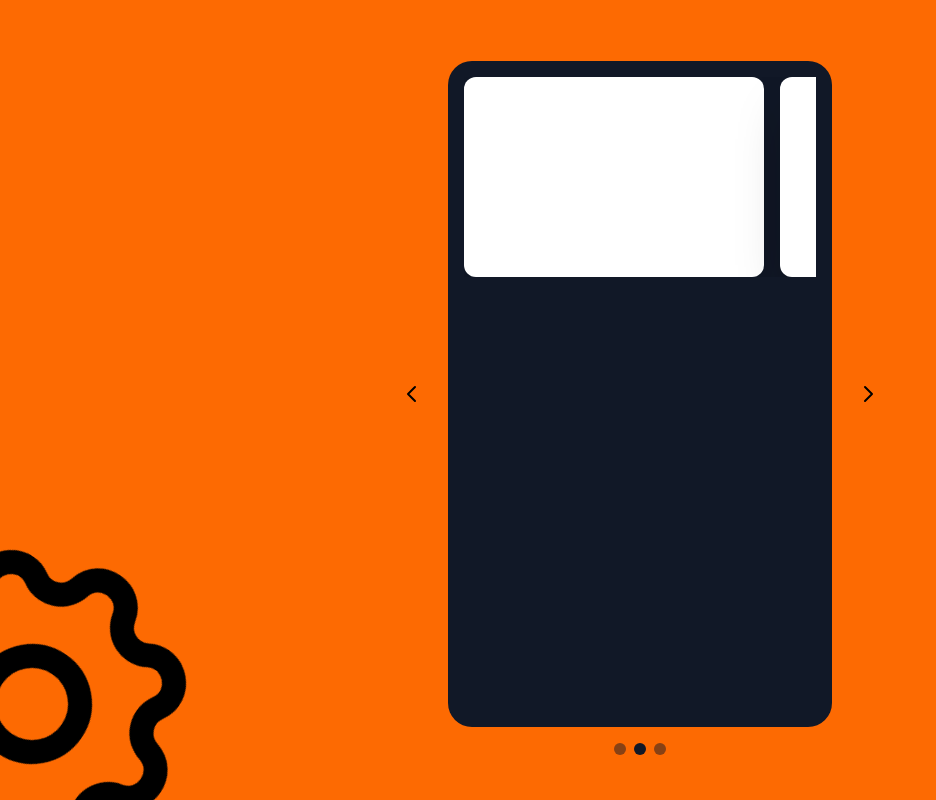
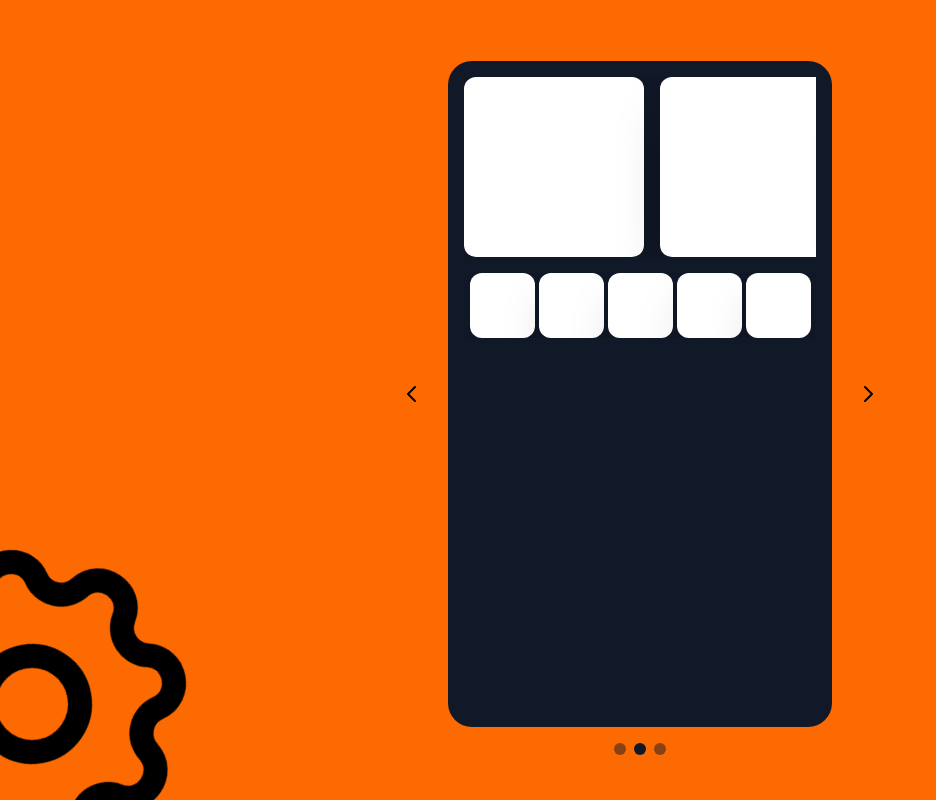
Before and after one commit to GyuJae/react-ts-tailwind-boilerplate, a React (Create React App) app: page /one in a window 1280 px wide. Shown: the whole page, without its empty margins (0-936 px from the left). Built offline with nearby package versions, Linux system fonts and the light colour scheme.

Commit message:
feat: Center Component

```diff
--- a/package.json
+++ b/package.json
@@ -36,6 +36,7 @@
     "react-dom": "^18.1.0",
     "react-router-dom": "^6.3.0",
     "react-scripts": "5.0.1",
+    "react-use": "^17.4.0",
     "typescript": "^4.7.3",
     "web-vitals": "^2.1.0"
   },
--- /dev/null
+++ b/src/routes/One/Carousel/index.tsx
@@ -0,0 +1,21 @@
+import { useMemo } from 'react'
+import { motion } from 'framer-motion'
+
+const Carousel = () => {
+  const List = useMemo(
+    () => (
+      <motion.ul drag='x' dragConstraints={{ left: -640, right: 0 }} className='flex space-x-4'>
+        {Array(5)
+          .fill(1)
+          .map((value, index) => {
+            const key = `carousel-list-${value + index}`
+            return <li key={key} className='min-h-[180px] min-w-[180px] rounded-xl bg-white shadow-2xl' />
+          })}
+      </motion.ul>
+    ),
+    []
+  )
+  return <div className='flex w-full  overflow-hidden'>{List}</div>
+}
+
+export default Carousel
--- /dev/null
+++ b/src/routes/One/Center/index.tsx
@@ -0,0 +1,94 @@
+import { MouseEventHandler, useMemo, useState } from 'react'
+import { motion } from 'framer-motion'
+
+const animate = (index: number, isOpen: boolean) => {
+  const opacity = isOpen
+    ? {
+        0: 0.25,
+        1: 0.5,
+        2: 1,
+        3: 0.5,
+        4: 0.25,
+      }[index] || 1
+    : 1
+
+  const zIndex = isOpen
+    ? {
+        0: 1,
+        1: 2,
+        2: 3,
+        3: 2,
+        4: 1,
+      }[index] || 1
+    : 1
+
+  const translateX = isOpen
+    ? {
+        0: '125%',
+        1: '50%',
+        2: '0%',
+        3: '-50%',
+        4: '-125%',
+      }[index] || '0%'
+    : '0%'
+
+  const scale = isOpen
+    ? {
+        0: 0.6,
+        1: 0.8,
+        2: 1,
+        3: 0.8,
+        4: 0.6,
+      }[index] || 1
+    : 1
+
+  const rotateY = isOpen
+    ? {
+        0: '45deg',
+        1: '45deg',
+        2: '0deg',
+        3: '-45deg',
+        4: '-45deg',
+      }[index] || '0deg'
+    : '0deg'
+
+  return {
+    opacity,
+    zIndex,
+    translateX,
+    scale,
+    rotateY,
+  }
+}
+
+const Center = () => {
+  const [isOpen, setIsOpen] = useState<boolean>(false)
+
+  const handleClickButton: MouseEventHandler<HTMLButtonElement> = () => setIsOpen((prev) => !prev)
+
+  const List = useMemo(
+    () => (
+      <ul className='flex w-full justify-center space-x-1'>
+        {Array(5)
+          .fill(1)
+          .map((value, index) => {
+            const key = `center-list-${value + index}`
+            return (
+              <motion.button
+                type='button'
+                key={key}
+                layoutId={key}
+                onClick={handleClickButton}
+                className='min-h-[65px] min-w-[65px] rounded-xl bg-white shadow-2xl'
+                animate={animate(index, isOpen)}
+              />
+            )
+          })}
+      </ul>
+    ),
+    [isOpen]
+  )
+  return <div className='flex w-full  overflow-hidden'>{List}</div>
+}
+
+export default Center
--- a/src/routes/One/index.tsx
+++ b/src/routes/One/index.tsx
@@ -1,23 +1,11 @@
-import { useMemo } from 'react'
-import { motion } from 'framer-motion'
+import Carousel from './Carousel'
+import Center from './Center'
 
 const One = () => {
-  const List = useMemo(
-    () => (
-      <motion.ul drag='x' dragConstraints={{ left: -1200, right: 0 }} className='flex space-x-4'>
-        {Array(5)
-          .fill(1)
-          .map((value, index) => {
-            const key = `firstList-${value + index}`
-            return <div key={key} className='min-h-[200px] min-w-[300px] rounded-xl bg-white shadow-2xl' />
-          })}
-      </motion.ul>
-    ),
-    []
-  )
   return (
-    <div>
-      <div className='flex w-full  overflow-hidden'>{List}</div>
+    <div className='space-y-4'>
+      <Carousel />
+      <Center />
     </div>
   )
 }
```
Also changed, not shown: 2 other files (tests, documents, lock files or other folders).
